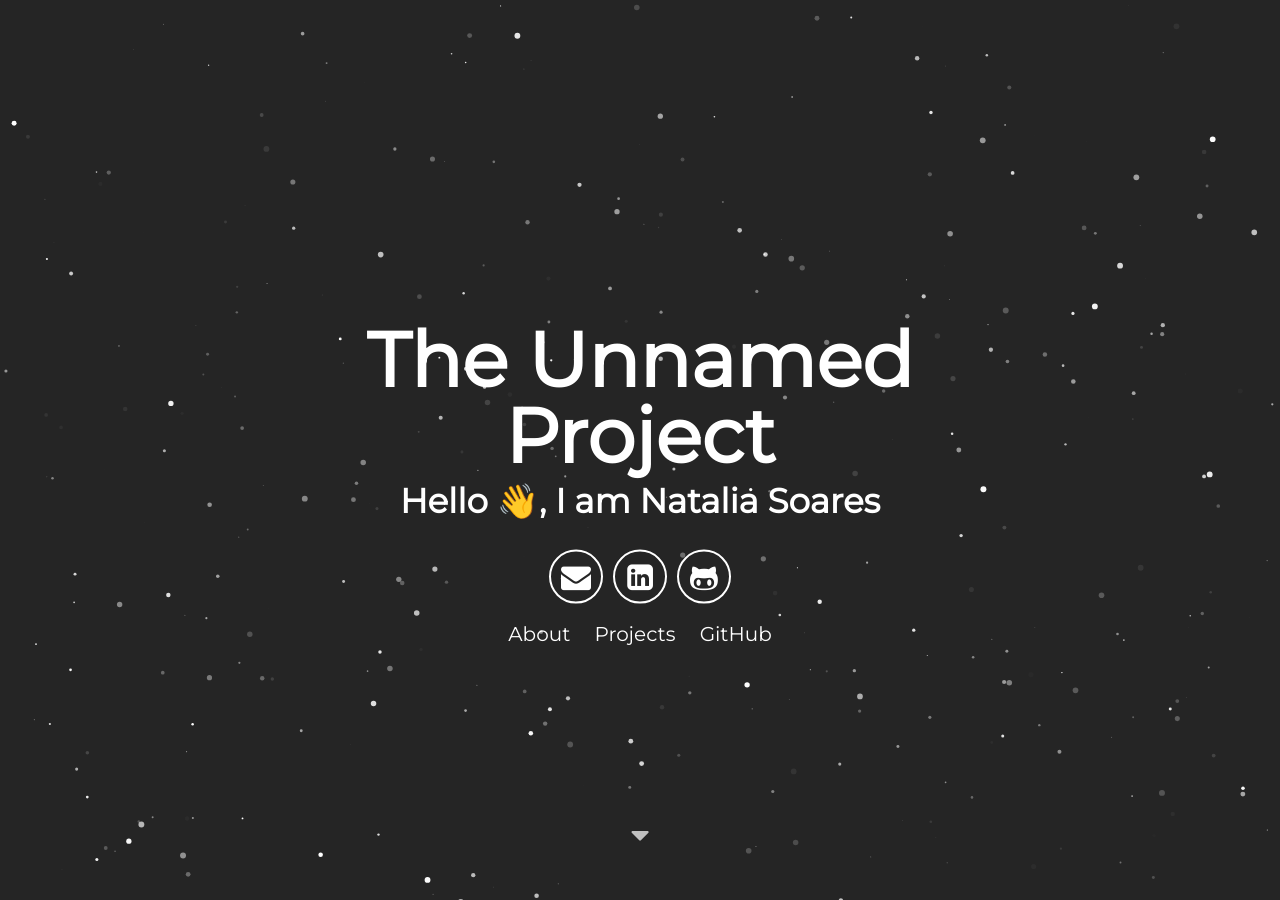
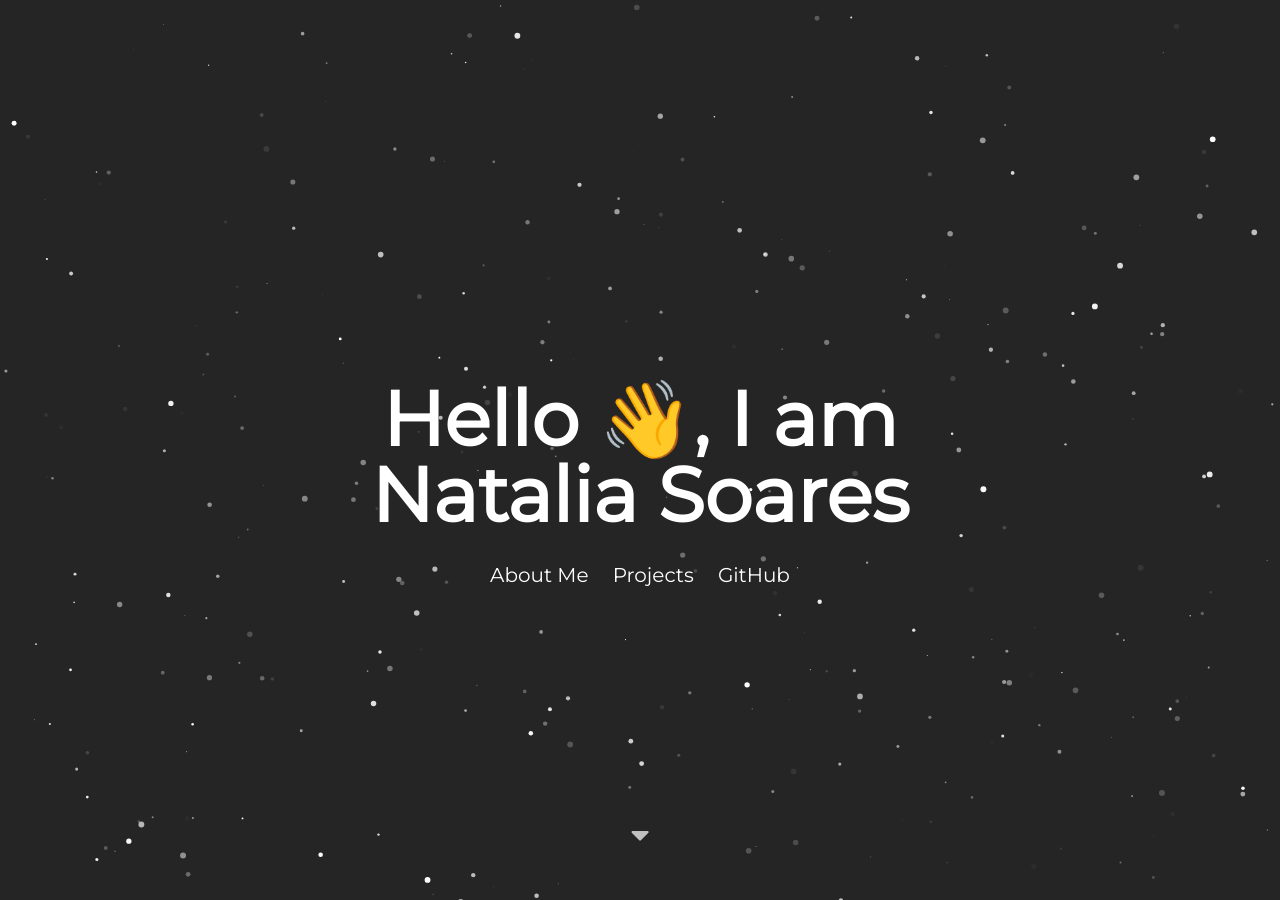
Before and after one commit to srnatalia/srnatalia.github.io, a Jekyll site: the page built from index.html, in a window 1280 px wide and 900 px high. Built offline with Jekyll 4.4.1, drawn with Linux system fonts in a browser that asks for light colours; some web fonts are replaced.

Commit message:
Update header.html

```diff
--- a/_includes/header.html
+++ b/_includes/header.html
@@ -1,9 +1,13 @@
 <div id="particles-js">
    <div class="header">
       <h1>
+        <span class="site-title">{{ site.user_title }}</span>
+      </h1>
+      <!--
         <span class="site-title">{{ site.username }}</span>
         <span class="site-description">{{ site.user_title }}</span>
       </h1>
+
       <div class="header-icons">
         {% if site.email %}
         <a aria-label="Send email" href="mailto:{{ site.email }}"><i class="icon fa fa-envelope"></i></a>
@@ -29,8 +33,9 @@
         <a aria-label="My Medium" target="_self" href="https://{{ site.medium_url }}"><i class="icon fa fa-medium" aria-hidden="true"></i></a>
         {% endif %}
       </div>
+      -->
        <div class="header-links">
-         <a class="link" href="#about" data-scroll> About</a>
+         <a class="link" href="#about" data-scroll> About Me</a>
           <a class="link" href="#projects" data-scroll> Projects</a>
          <a class="link" href="https://github.com/natalianrs" target="_blank">GitHub</a>
       </div>
```
